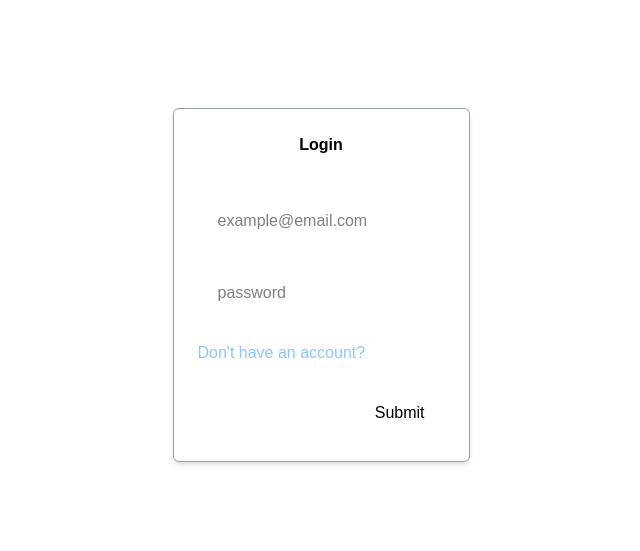
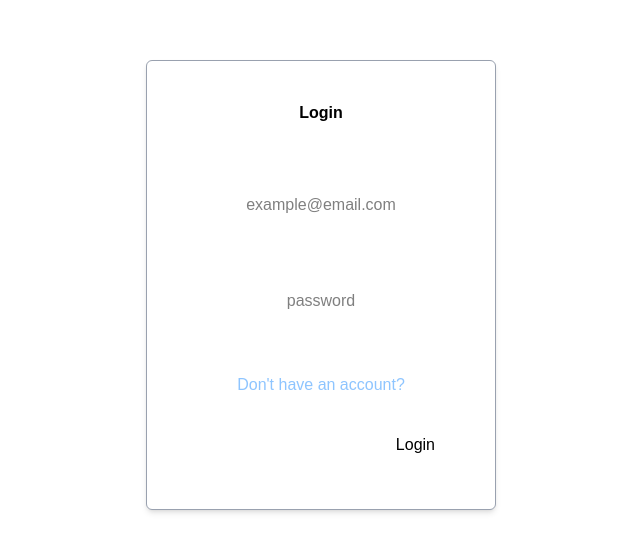
Before and after one commit to badistighlit/zaptask-frontend, a Next.js app: page /login in a window 1280 px wide. Shown: the part 115-666 px from the top of the page, without its empty margins (319-959 px from the left). Built offline with nearby package versions, Linux system fonts and the light colour scheme; no server answers.

Commit message:
Style: improve login form styling

```diff
--- a/src/components/login.tsx
+++ b/src/components/login.tsx
@@ -1,5 +1,6 @@
 import { FormEvent, useState } from "react";
 import api from "@/utils/api";
+import {AxiosError, isAxiosError} from "axios";
 
 export default function LoginForm() {
     const [formData, setFormData] = useState({
@@ -21,15 +22,17 @@ export default function LoginForm() {
         const email = form.children.namedItem('email') as HTMLInputElement;
         const password = form.children.namedItem('password') as HTMLInputElement;
 
-        console.log(email.value);
-        console.log(password.value);
         try {
             const response = await api.post('/me', {
                 "email": email.value,
                 "password": password.value,
             });
-        } catch (e) {
-            console.log(e.status);
+
+
+        } catch (e: unknown) {
+            const axiosError = isAxiosError(e) && e as AxiosError;
+
+            console.log(axiosError && axiosError.status);
         }
 
     }
@@ -37,9 +40,9 @@ export default function LoginForm() {
     return (
         <div className="flex items-center justify-center min-h-screen border-solid bg-foreground">
             <form onSubmit={handleSubmit}
-                  className="p-6 border border-gray-400 rounded-md bg-white shadow-md">
+                  className="relative flex flex-col items-center gap-2 p-6 border border-gray-400 rounded-md bg-white shadow-md w-[350px] h-[450px]">
                 <h1
-                    className="text-3xl font-bold text-base text-center mb-4 text-black"
+                    className="text-3xl font-bold text-base text-center mb-4 mt-4 text-black"
                 >
                     Login
                 </h1>
@@ -48,7 +51,7 @@ export default function LoginForm() {
                     type="email"
                     name="email"
                     required
-                    className="rounded border-solid border-transparent transition-colors flex items-center justify-center bg-foreground text-background gap-2 hover:bg-[#383838] dark:hover:bg-[#ccc] font-medium text-sm sm:text-base h-10 sm:h-12 px-4 sm:px-5 sm:w-auto"
+                    className="rounded border-transparent transition-colors block w-64 mb-2 bg-foreground text-background text-center hover:bg-[#383838] dark:hover:bg-[#ccc] font-medium text-sm sm:text-base h-10 sm:h-12 px-4 sm:px-5"
                     placeholder="example@email.com"
                     onChange={handleChange}
                     value={formData.email}
@@ -58,14 +61,14 @@ export default function LoginForm() {
                     type="password"
                     name="password"
                     required
-                    className="rounded border-solid border-transparent transition-colors flex items-center justify-center bg-foreground text-background gap-2 hover:bg-[#383838] dark:hover:bg-[#ccc] font-medium text-sm sm:text-base h-10 sm:h-12 px-4 sm:px-5 sm:w-auto"
+                    className="rounded border-transparent transition-colors block w-64 mb-2 bg-foreground text-background text-center hover:bg-[#383838] dark:hover:bg-[#ccc] font-medium text-sm sm:text-base h-10 sm:h-12 px-4 sm:px-5"
                     placeholder="password"
                     onChange={handleChange}
                     value={formData.password}
                 />
                 <br/>
                 <a
-                    className="text-blue-300"
+                    className="text-blue-300 block mx-auto mb-4 text-center"
                     href='register'
                 >
                     Don't have an account?
@@ -74,9 +77,9 @@ export default function LoginForm() {
                 <br/>
                 <button
                     type="submit"
-                    className="ml-auto rounded border-solid border-transparent transition-colors flex items-center justify-center bg-foreground text-background gap-2 hover:bg-[#383838] dark:hover:bg-[#ccc] font-medium text-sm sm:text-base h-10 sm:h-12 px-4 sm:px-5 sm:w-auto"
+                    className="absolute bottom-10 right-10 ml-auto rounded border-solid border-transparent transition-colors flex items-center justify-center  bg-foreground text-background gap-2 hover:bg-[#383838] dark:hover:bg-[#ccc] font-medium text-sm sm:text-base h-10 sm:h-12 px-4 sm:px-5 sm:w-auto"
                 >
-                    Submit
+                    Login
                 </button>
             </form>
         </div>
```
Also changed, not shown: next-env.d.ts.
